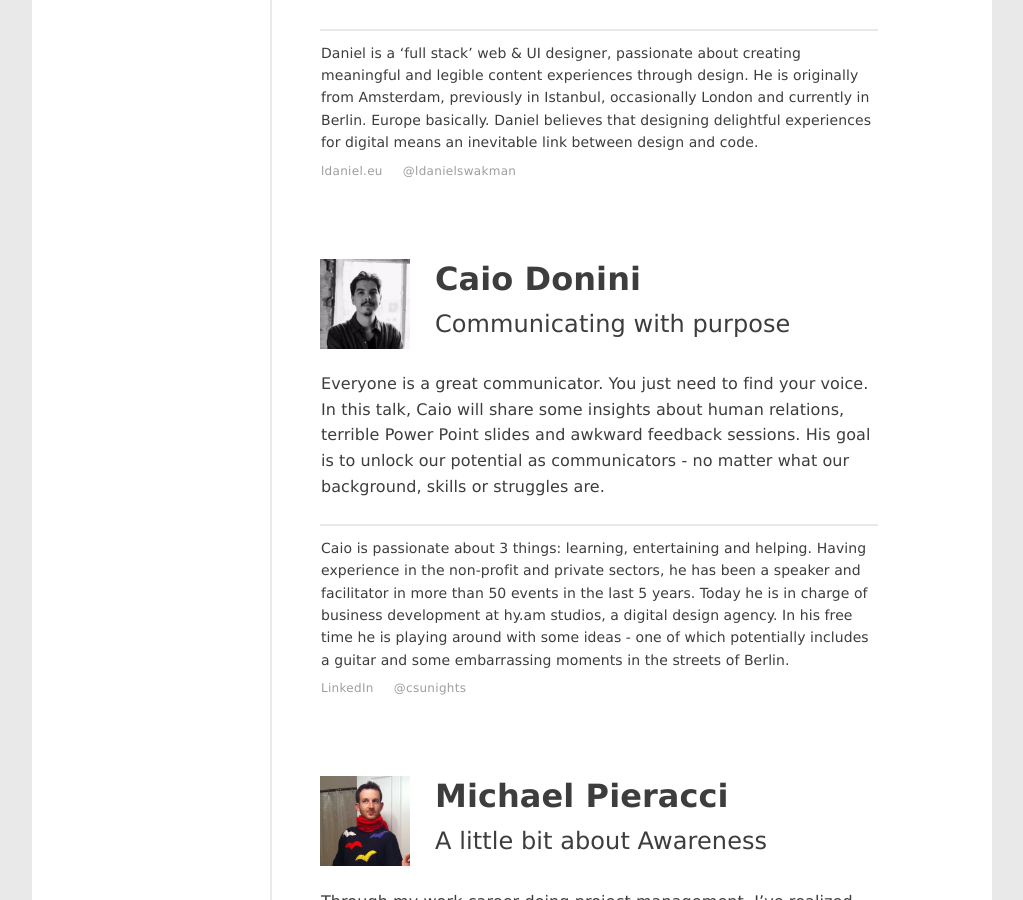
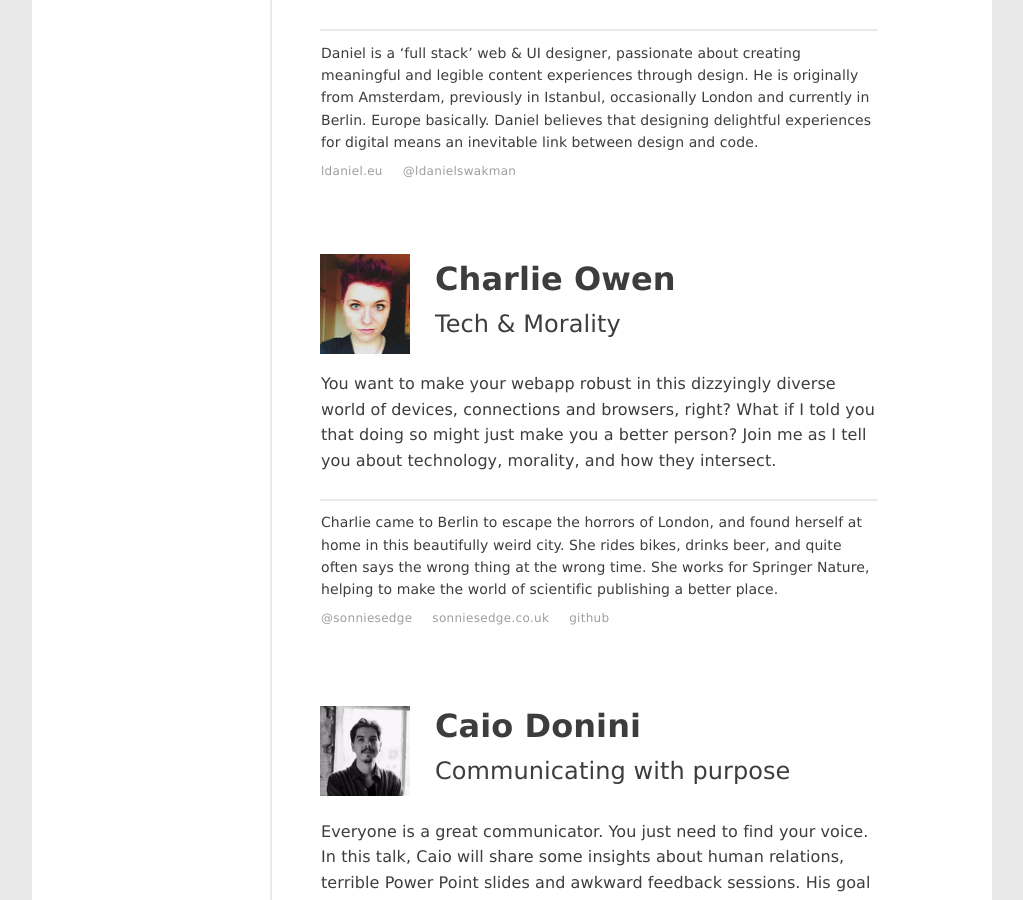
Before and after one commit to upfrontug/upfrontug.github.io, a Jekyll site: the page built from _posts/2017-04-11-meetup.html, in a window 1280 px wide and 900 px high, scrolled down 836 px. Shown: the whole window, without its empty margins (128-1151 px from the left). Built offline with Jekyll 4.4.1, drawn with Linux system fonts in a browser that asks for light colours; a script that is not in the unit is left out.

Commit message:
feat: added charlie to 74

```diff
--- a/_posts/2017-04-11-meetup.html
+++ b/_posts/2017-04-11-meetup.html
@@ -13,6 +13,18 @@
           title: 'ldaniel.eu'
         - url: 'https://twitter.com/ldanielswakman'
           title: '@ldanielswakman'
+    - name: 'Charlie Owen'
+      title: 'Tech & Morality'
+      picture: 'charlie-owen.jpg'
+      desc: 'You want to make your webapp robust in this dizzyingly diverse world of devices, connections and browsers, right? What if I told you that doing so might just make you a better person? Join me as I tell you about technology, morality, and how they intersect.'
+      bio: 'Charlie came to Berlin to escape the horrors of London, and found herself at home in this beautifully weird city. She rides bikes, drinks beer, and quite often says the wrong thing at the wrong time. She works for Springer Nature, helping to make the world of scientific publishing a better place.'
+      links:
+        - url: 'http://twitter.com/sonniesedge'
+          title: '@sonniesedge'
+        - url: 'http://sonniesedge.co.uk'
+          title: 'sonniesedge.co.uk'
+        - url: 'https://github.com/sonniesedge'
+          title: 'github'
     - name: 'Caio Donini'
       title: 'Communicating with purpose'
       picture: 'caio-donini.jpg'
```
